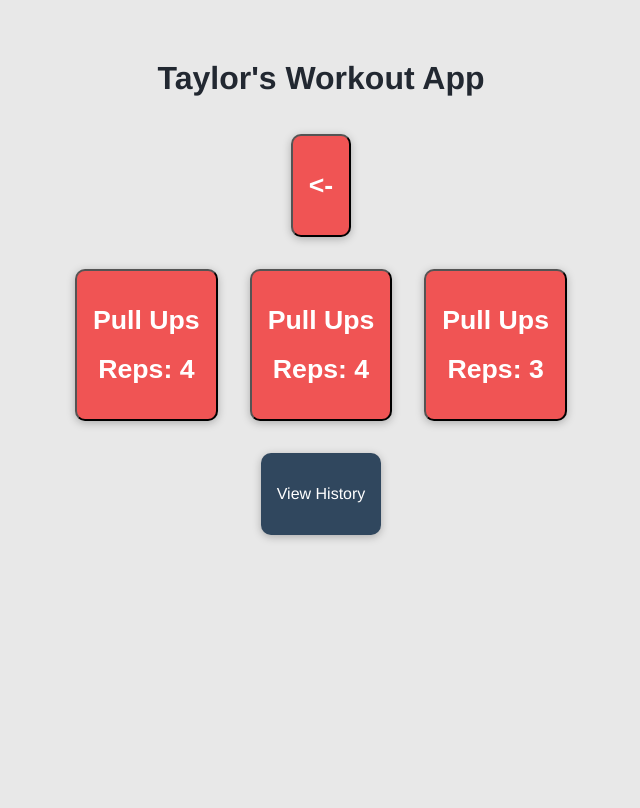
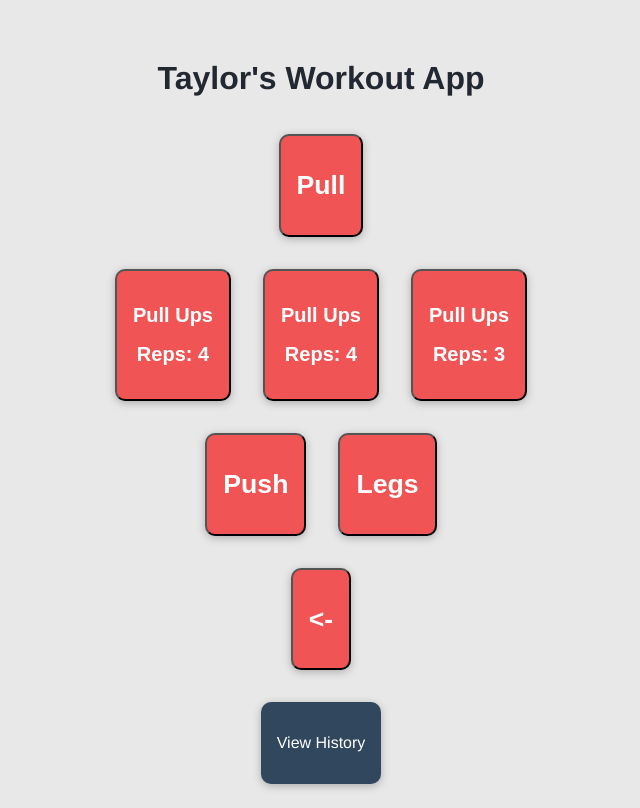
Before and after one commit to taylorsweetman/workout-tracker, a Vue app: page / in a window 1280 px wide. Both pictures are taken after a click on the button "Pull". Shown: the whole page, without its empty margins (319-959 px from the left). Built offline with nearby package versions, Linux system fonts and the light colour scheme.

Commit message:
started refactor of session comp to wrap set comps

```diff
--- a/src/App.vue
+++ b/src/App.vue
@@ -1,27 +1,16 @@
 <template>
   <div><h1>Taylor's Workout App</h1></div>
-  <div class="row" v-if="selectedSession === ''">
-    <exercise-session class="box" name="Pull" @selected-state="setSelected" />
-    <exercise-session class="box" name="Push" @selected-state="setSelected" />
-    <exercise-session class="box" name="Legs" @selected-state="setSelected" />
+  <div class="row">
+    <exercise-session
+      v-for="(session, idx) in sessions"
+      :key="idx"
+      :active="session.active"
+      :name="session.name"
+      @selected-state="activateChild(idx)"
+    />
   </div>
-  <div class="row" v-else>
+  <div class="row" v-if="!noneActive">
     <exercise-session class="box" name="<-" @click="selectedSession = ''" />
-  </div>
-  <div class="row" v-if="selectedSession === 'Pull'">
-    <Set class="box" exercise-name="Pull Ups" :setNum="1" :reps="4" />
-    <Set class="box" exercise-name="Pull Ups" :setNum="2" :reps="4" />
-    <Set class="box" exercise-name="Pull Ups" :setNum="3" :reps="3" />
-  </div>
-  <div class="row" v-else-if="selectedSession === 'Push'">
-    <Set class="box" exercise-name="Push Ups" :setNum="1" :reps="10" />
-    <Set class="box" exercise-name="Push Ups" :setNum="2" :reps="10" />
-    <Set class="box" exercise-name="Push Ups" :setNum="3" :reps="10" />
-  </div>
-  <div class="row" v-else-if="selectedSession === 'Legs'">
-    <Set class="box" exercise-name="Squats" :setNum="1" :reps="10" />
-    <Set class="box" exercise-name="Squats" :setNum="2" :reps="10" />
-    <Set class="box" exercise-name="Squats" :setNum="3" :reps="10" />
   </div>
   <div class="row"><History class="box" /></div>
 </template>
@@ -29,23 +18,32 @@
 <script>
 import ExerciseSession from "./components/ExerciseSession.vue";
 import History from "./components/History.vue";
-import Set from "./components/Set.vue";
 
 export default {
   name: "App",
   components: {
     ExerciseSession,
     History,
-    Set,
   },
   data() {
     return {
-      selectedSession: "",
+      sessions: {
+        0: { name: "Pull", active: false },
+        1: { name: "Push", active: false },
+        2: { name: "Legs", active: false },
+      },
+      noneActive: true,
     };
   },
   methods: {
     setSelected(sessionName) {
       this.selectedSession = sessionName;
+    },
+    activateChild(idx) {
+      this.noneActive = false;
+      var val = this.sessions[idx];
+      val.active = true;
+      this.sessions[idx] = val;
     },
   },
 };
--- a/src/components/ExerciseSession.vue
+++ b/src/components/ExerciseSession.vue
@@ -1,22 +1,49 @@
 <template>
-  <button @click="select">
+  <button class="box" @click="select">
     <h1>{{ name }}</h1>
   </button>
+  <section v-if="this.active">
+    <div class="row" v-if="this.name === 'Pull'">
+      <Set class="box" exercise-name="Pull Ups" :setNum="1" :reps="4" />
+      <Set class="box" exercise-name="Pull Ups" :setNum="2" :reps="4" />
+      <Set class="box" exercise-name="Pull Ups" :setNum="3" :reps="3" />
+    </div>
+    <div class="row" v-else-if="this.name === 'Push'">
+      <Set class="box" exercise-name="Push Ups" :setNum="1" :reps="10" />
+      <Set class="box" exercise-name="Push Ups" :setNum="2" :reps="10" />
+      <Set class="box" exercise-name="Push Ups" :setNum="3" :reps="10" />
+    </div>
+    <div class="row" v-else-if="this.name === 'Legs'">
+      <Set class="box" exercise-name="Squats" :setNum="1" :reps="10" />
+      <Set class="box" exercise-name="Squats" :setNum="2" :reps="10" />
+      <Set class="box" exercise-name="Squats" :setNum="3" :reps="10" />
+    </div>
+  </section>
 </template>
 
 <script>
+import Set from "../components/Set.vue";
 export default {
   name: "ExerciseSession",
+  components: {
+    Set,
+  },
   props: {
     name: {
       type: String,
       required: true,
     },
+    active: {
+      type: Boolean,
+    },
+    hide: {
+      type: Boolean,
+    }
   },
   emits: ["selected-state"],
   methods: {
     select() {
-      this.$emit("selected-state", this.name);
+      this.$emit("selected-state", true);
     },
   },
 };
@@ -24,6 +51,18 @@ export default {
 
 <!-- Add "scoped" attribute to limit CSS to this component only -->
 <style scoped>
+.box {
+  display: inline-block;
+  margin: 1%;
+
+  box-shadow: 0 2px 8px rgba(0, 0, 0, 0.26);
+  margin: 1rem;
+  border-radius: 10px;
+  padding: 1rem;
+  background-color: #f05454;
+  color: white;
+  text-align: center;
+}
 h1 {
   color: white;
 }
```
